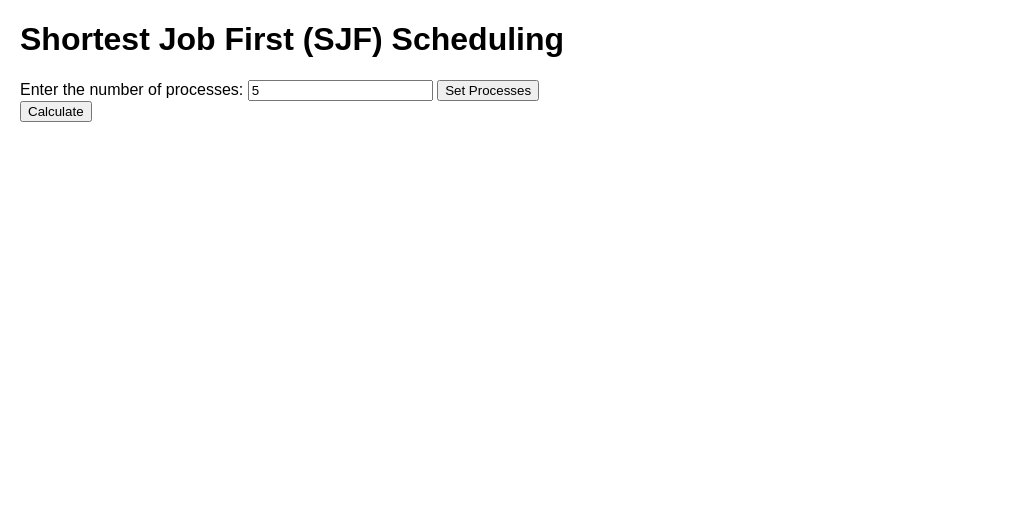
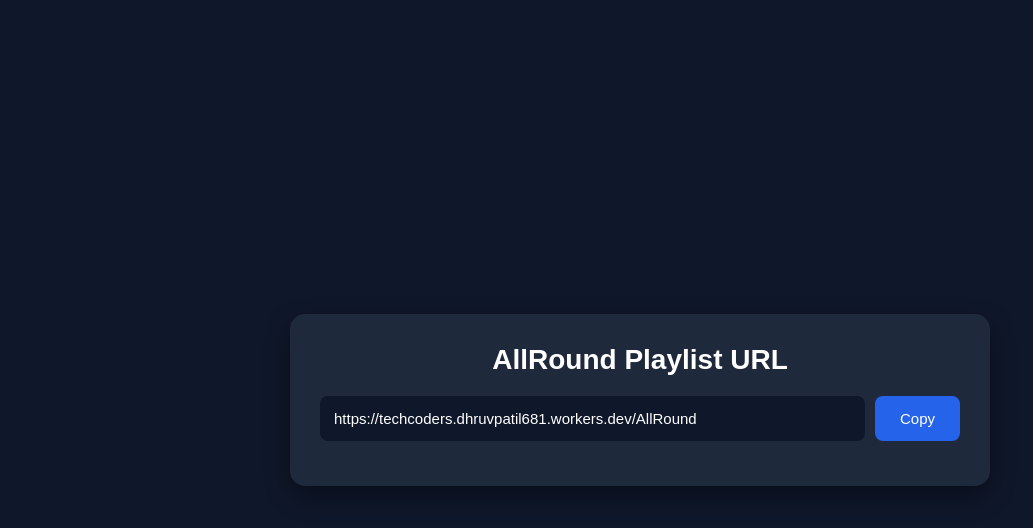
Before and after one commit to dhruvpatil1215/SJF, a plain HTML site: page index.html in a window 1280 px wide. Shown: the whole page, without its empty margins (0-1033 px from the left). Drawn offline with Linux system fonts and the light colour scheme.

Commit message:
Refactor HTML for AllRound Playlist URL

```diff
--- a/index.html
+++ b/index.html
@@ -1,157 +1,111 @@
 <!DOCTYPE html>
 <html lang="en">
 <head>
-    <meta charset="UTF-8">
-    <meta name="viewport" content="width=device-width, initial-scale=1.0">
-    <title>SJF Scheduling Simulation</title>
+  <meta charset="UTF-8" />
+  <meta name="viewport" content="width=device-width, initial-scale=1.0" />
+  <title>AllRound Playlist URL</title>
+
   <style>
+    * {
+      margin: 0;
+      padding: 0;
+      box-sizing: border-box;
+      font-family: Arial, Helvetica, sans-serif;
+    }
+
     body {
-            font-family: Arial, sans-serif;
-            margin: 20px;
+      background: #0f172a;
+      display: flex;
+      justify-content: center;
+      align-items: center;
+      min-height: 100vh;
+      color: white;
+      padding: 20px;
     }
-        table {
+
+    .card {
       width: 100%;
-            border-collapse: collapse;
+      max-width: 700px;
+      background: #1e293b;
+      padding: 30px;
+      border-radius: 15px;
+      box-shadow: 0 10px 25px rgba(0,0,0,.4);
+      text-align: center;
+    }
+
+    h1 {
+      margin-bottom: 20px;
+      font-size: 28px;
+    }
+
+    .url-box {
+      display: flex;
+      gap: 10px;
       margin-top: 20px;
+      flex-wrap: wrap;
     }
-        table, th, td {
-            border: 1px solid #ddd;
-            padding: 8px;
+
+    input {
+      flex: 1;
+      min-width: 250px;
+      padding: 14px;
+      border: none;
+      border-radius: 8px;
+      background: #0f172a;
+      color: #fff;
+      font-size: 15px;
+      outline: none;
     }
-        th {
-            background-color: #f2f2f2;
+
+    button {
+      padding: 14px 25px;
+      border: none;
+      border-radius: 8px;
+      background: #2563eb;
+      color: white;
+      cursor: pointer;
+      font-size: 15px;
+      transition: .3s;
     }
-        #ganttChart {
-            margin-top: 20px;
+
+    button:hover {
+      background: #1d4ed8;
+    }
+
+    .status {
+      margin-top: 15px;
+      color: #22c55e;
+      font-weight: bold;
     }
   </style>
 </head>
 <body>
 
-    <h1>Shortest Job First (SJF) Scheduling</h1>
-    <label for="numProcesses">Enter the number of processes:</label>
-    <input type="number" id="numProcesses" value="5" min="1" />
-    <button onclick="addProcessInputs()">Set Processes</button>
+<div class="card">
+    <h1>AllRound Playlist URL</h1>
 
-    <div id="processInputs"></div>
+    <div class="url-box">
+        <input
+            type="text"
+            id="playlistUrl"
+            value="https://techcoders.dhruvpatil681.workers.dev/AllRound"
+            readonly
+        >
+        <button onclick="copyURL()">Copy</button>
+    </div>
 
-    <button onclick="calculateSJF()">Calculate</button>
-
-    <div id="result"></div>
-    <div id="ganttChart"></div>
+    <div class="status" id="status"></div>
+</div>
 
 <script>
-        function addProcessInputs() {
-            const numProcesses = document.getElementById('numProcesses').value;
-            const processInputs = document.getElementById('processInputs');
-            processInputs.innerHTML = '';
+function copyURL() {
+    const input = document.getElementById("playlistUrl");
 
-            for (let i = 0; i < numProcesses; i++) {
-                processInputs.innerHTML += `
-                    <h4>Process ${i + 1}</h4>
-                    <label>Burst Time:</label>
-                    <input type="number" id="burstTime${i}" required />
-                    <label>Arrival Time:</label>
-                    <input type="number" id="arrivalTime${i}" required />
-                    <br/><br/>
-                `;
-            }
-        }
-
-        function calculateSJF() {
-            const numProcesses = document.getElementById('numProcesses').value;
-            const processes = Array.from({length: numProcesses}, (_, i) => i + 1);
-            const bt = [];
-            const at = [];
-            const wt = [];
-            const tat = [];
-            let total_wt = 0;
-            let total_tat = 0;
-
-            for (let i = 0; i < numProcesses; i++) {
-                bt[i] = parseInt(document.getElementById(`burstTime${i}`).value);
-                at[i] = parseInt(document.getElementById(`arrivalTime${i}`).value);
-            }
-
-            let remaining_bt = [...bt];
-            let complete = 0;
-            let t = 0;
-            let gantt = [];
-
-            while (complete !== numProcesses) {
-                let min_idx = -1;
-                let min_bt = Number.MAX_VALUE;
-
-                for (let j = 0; j < numProcesses; j++) {
-                    if (at[j] <= t && remaining_bt[j] > 0 && remaining_bt[j] < min_bt) {
-                        min_bt = remaining_bt[j];
-                        min_idx = j;
-                    }
-                }
-
-                if (min_idx !== -1) {
-                    wt[min_idx] = t - at[min_idx];
-                    tat[min_idx] = wt[min_idx] + bt[min_idx];
-                    gantt.push(processes[min_idx]);
-                    total_wt += wt[min_idx];
-                    total_tat += tat[min_idx];
-                    t += bt[min_idx];
-                    remaining_bt[min_idx] = 0;
-                    complete++;
-                } else {
-                    t++;
-                }
-            }
-
-            let avg_wt = total_wt / numProcesses;
-            let avg_tat = total_tat / numProcesses;
-
-            // Display results
-            let resultHTML = `
-                <h3>Results</h3>
-                <table>
-                    <tr>
-                        <th>Process</th>
-                        <th>Burst Time</th>
-                        <th>Arrival Time</th>
-                        <th>Waiting Time</th>
-                        <th>Turnaround Time</th>
-                    </tr>`;
-
-            for (let i = 0; i < numProcesses; i++) {
-                resultHTML += `
-                    <tr>
-                        <td>P${processes[i]}</td>
-                        <td>${bt[i]}</td>
-                        <td>${at[i]}</td>
-                        <td>${wt[i] || 0}</td>
-                        <td>${tat[i] || 0}</td>
-                    </tr>`;
-            }
-
-            resultHTML += `</table>
-                <p>Average Waiting Time = ${avg_wt.toFixed(2)} = (${total_wt}) / (${numProcesses})</p>
-                <p>Average Turnaround Time = ${avg_tat.toFixed(2)}</p>
-            `;
-
-            document.getElementById('result').innerHTML = resultHTML;
-
-            // Display Gantt Chart
-            let ganttHTML = "<h3>Gantt Chart:</h3><div id='gantt'></div>";
-            let ganttContainer = document.getElementById('ganttChart');
-            ganttContainer.innerHTML = ganttHTML;
-
-            let ganttDiv = document.getElementById('gantt');
-            gantt.forEach((process, index) => {
-                ganttDiv.innerHTML += `| P${process} `;
-            });
-            ganttDiv.innerHTML += '|';
-
-            let currentTime = 0;
-            ganttDiv.innerHTML += "<br/>" + currentTime;
-            gantt.forEach((process, index) => {
-                currentTime += bt[process - 1];
-                ganttDiv.innerHTML += ` ${currentTime} `;
+    navigator.clipboard.writeText(input.value).then(() => {
+        document.getElementById("status").textContent = "✅ URL Copied!";
+        setTimeout(() => {
+            document.getElementById("status").textContent = "";
+        }, 2000);
     });
 }
 </script>
```
Lines whose indentation alone changed are shown as unchanged.
